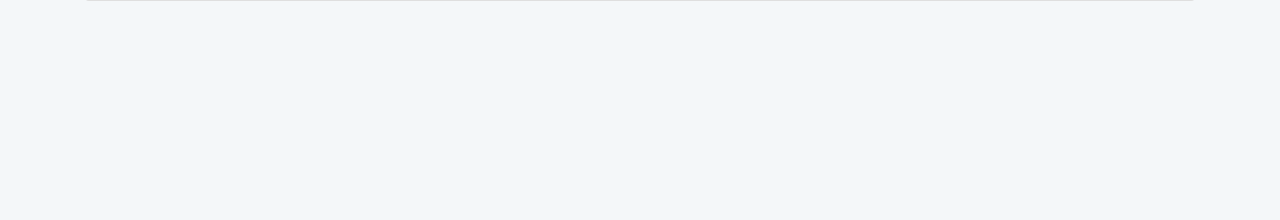
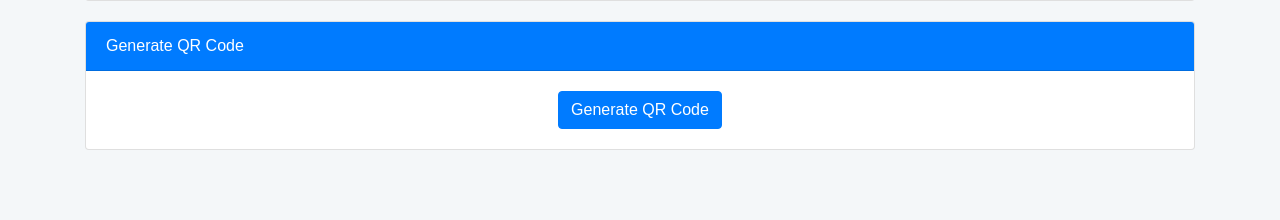
Before and after one commit to DivineUtibe/device-auth-project, a Flask app: page /admin in a window 1280 px wide. Shown: the part 405-625 px from the top of the page. Run offline with Flask 3, Linux system fonts and the light colour scheme; data that the repository does not hold is empty; some libraries are stand-ins or nearby versions.

Commit message:
qr code generation button is now on admin dashboard , home page straight to device check

```diff
--- a/app/routes.py
+++ b/app/routes.py
@@ -23,7 +23,7 @@ lagos_tz = timezone('Africa/Lagos')
 # Route for home page
 @main.route('/')
 def home():
-    return render_template('home.html')
+    return redirect(url_for('main.device_check'))
 
 # Route to check if the device is registered
 @main.route('/device_check')
@@ -151,7 +151,7 @@ def admin():
     sign_ins = SignIn.query.order_by(SignIn.date.desc(), SignIn.time.desc()).all()
     return render_template('admin.html', devices=devices, sign_ins=sign_ins)
 
-# Move the generate_qr route to the admin page
+# Route to generate the general QR code (admin only)
 @main.route('/admin/generate_qr')
 def generate_qr():
     # Generate static QR code pointing to the device_check endpoint
--- a/app/templates/admin.html
+++ b/app/templates/admin.html
@@ -114,6 +114,23 @@
                 </table>
             </div>
         </div>
+
+        <!-- Generate QR Code Button -->
+        <div class="card">
+            <div class="card-header">
+                Generate QR Code
+            </div>
+            <div class="card-body text-center">
+                <form action="{{ url_for('main.generate_qr') }}" method="get">
+                    <button type="submit" class="btn btn-primary">Generate QR Code</button>
+                </form>
+                {% if qr_code %}
+                <div class="mt-3">
+                    <img src="{{ url_for('static', filename=qr_code) }}" alt="QR Code">
+                </div>
+                {% endif %}
+            </div>
+        </div>
     </div>
     <script src="https://code.jquery.com/jquery-3.5.1.slim.min.js"></script>
     <script src="https://cdn.jsdelivr.net/npm/@popperjs/core@2.5.2/dist/umd/popper.min.js"></script>
```
